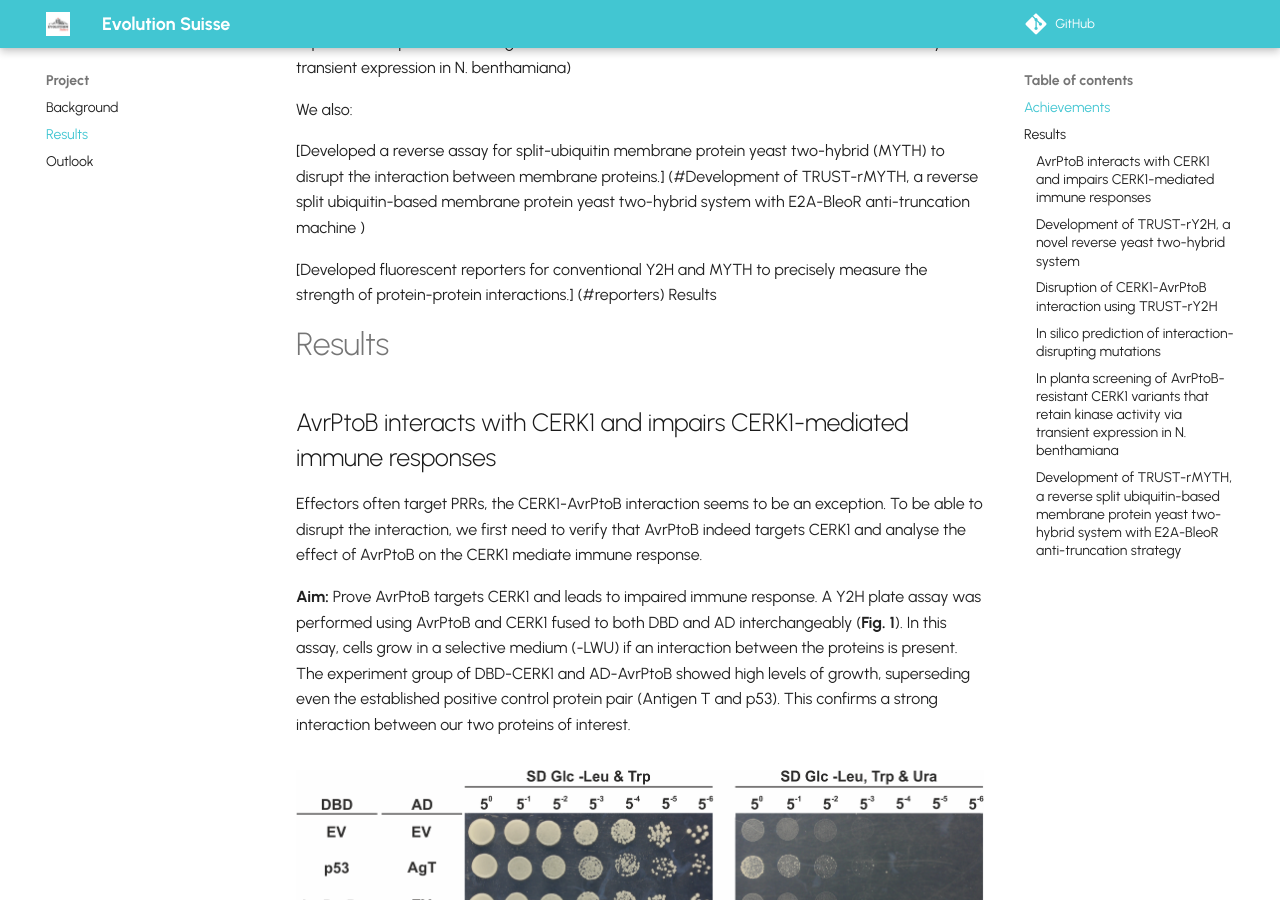
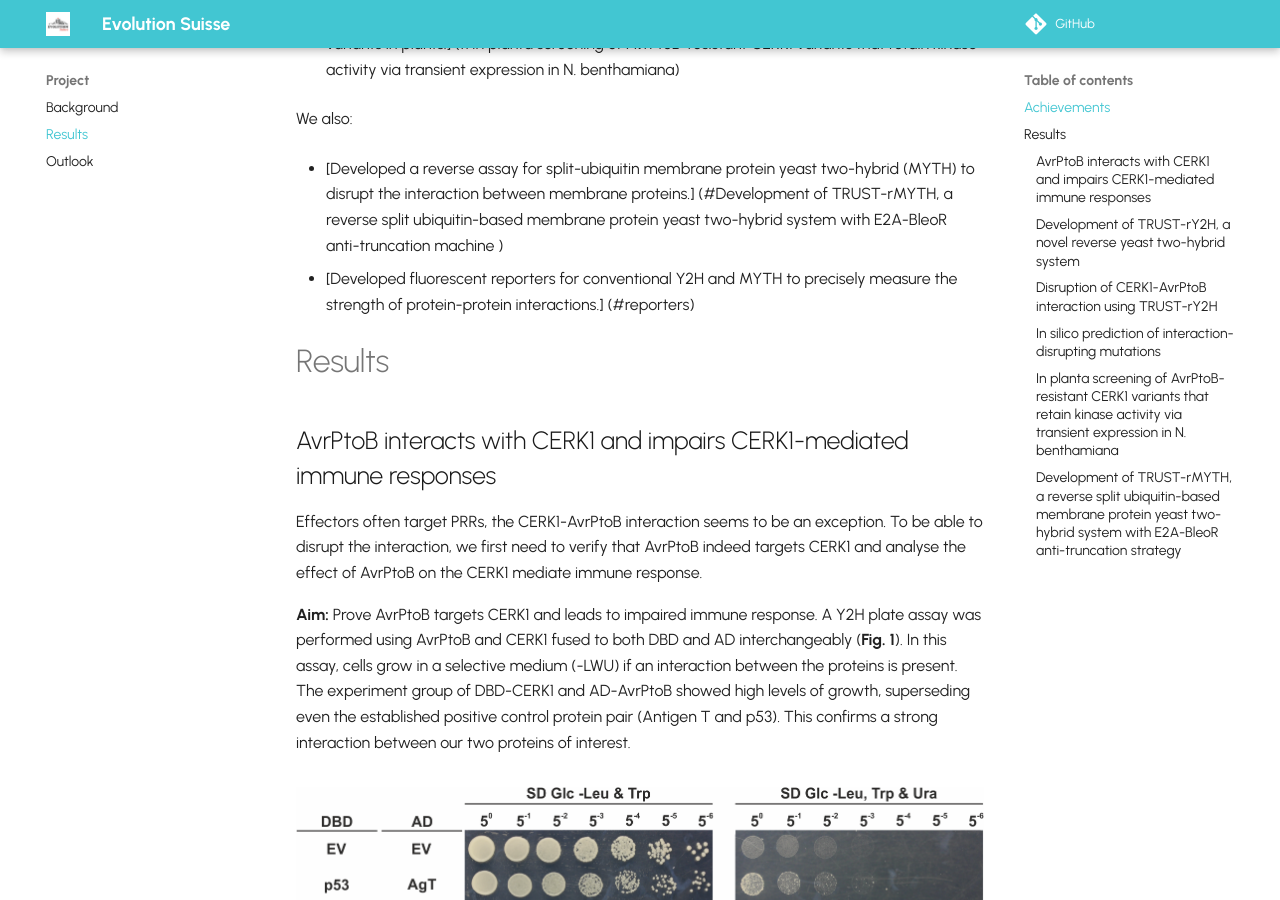
Before and after one commit to idec-teams/2023_Evolution_Suisse, an MkDocs documentation site: the page built from docs/project/results.md, in a window 1280 px wide and 900 px high, scrolled down 518 px. Built offline with MkDocs 1.6.1 and Material for MkDocs 9.7.7, drawn with Linux system fonts in a browser that asks for light colours; comment, search, counter and statistics services are not loaded.

Commit message:
Update results.md

```diff
--- a/docs/project/results.md
+++ b/docs/project/results.md
@@ -1,23 +1,23 @@
 ## Achievements
 Key achievements:
 
-Pioneered using directed evolution technology to create disease resistant crops
+* Pioneered using directed evolution technology to create disease resistant crops
 
-Proposed a novel strategy to enhance plant immunity by engineering plant pattern recognition receptors to elude attacks by effectors
+* Proposed a novel strategy to enhance plant immunity by engineering plant pattern recognition receptors to elude attacks by effectors
 
-[Developed TRUST-rY2H, a novel reverse yeast two-hybrid system (rY2H) to disrupt protein-protein interactions.](#Development of TRUST-rY2H, a novel reverse yeast two-hybrid system)
+* [Developed TRUST-rY2H, a novel reverse yeast two-hybrid system (rY2H) to disrupt protein-protein interactions.](#Development of TRUST-rY2H, a novel reverse yeast two-hybrid system)
 
-[Identified mutations disrupting CERK1-AvrPtoB interaction using TRUST-rY2H and machine learning-based computational design.] (#In silico prediction of interaction-disrupting mutations)
+* [Identified mutations disrupting CERK1-AvrPtoB interaction using TRUST-rY2H and machine learning-based computational design.] (#In silico prediction of interaction-disrupting mutations)
 
-[Designed a screening method to rapidly test the activity and AvrPtoB resistance of CERK1 variants in plants.] (#In planta screening of AvrPtoB-resistant CERK1 variants that retain kinase activity via transient expression in N. benthamiana)
+* [Designed a screening method to rapidly test the activity and AvrPtoB resistance of CERK1 variants in plants.] (#In planta screening of AvrPtoB-resistant CERK1 variants that retain kinase activity via transient expression in N. benthamiana)
 
 We also:
 
-[Developed a reverse assay for split-ubiquitin membrane protein yeast two-hybrid (MYTH) to disrupt the interaction between membrane proteins.] (#Development of TRUST-rMYTH, a reverse split ubiquitin-based membrane protein yeast two-hybrid system with E2A-BleoR anti-truncation machine
+* [Developed a reverse assay for split-ubiquitin membrane protein yeast two-hybrid (MYTH) to disrupt the interaction between membrane proteins.] (#Development of TRUST-rMYTH, a reverse split ubiquitin-based membrane protein yeast two-hybrid system with E2A-BleoR anti-truncation machine
 )
 
-[Developed fluorescent reporters for conventional Y2H and MYTH to precisely measure the strength of protein-protein interactions.] (#reporters)
-Results
+* [Developed fluorescent reporters for conventional Y2H and MYTH to precisely measure the strength of protein-protein interactions.] (#reporters)
+
 # Results
 ## AvrPtoB interacts with CERK1 and impairs CERK1-mediated immune responses
 
```
